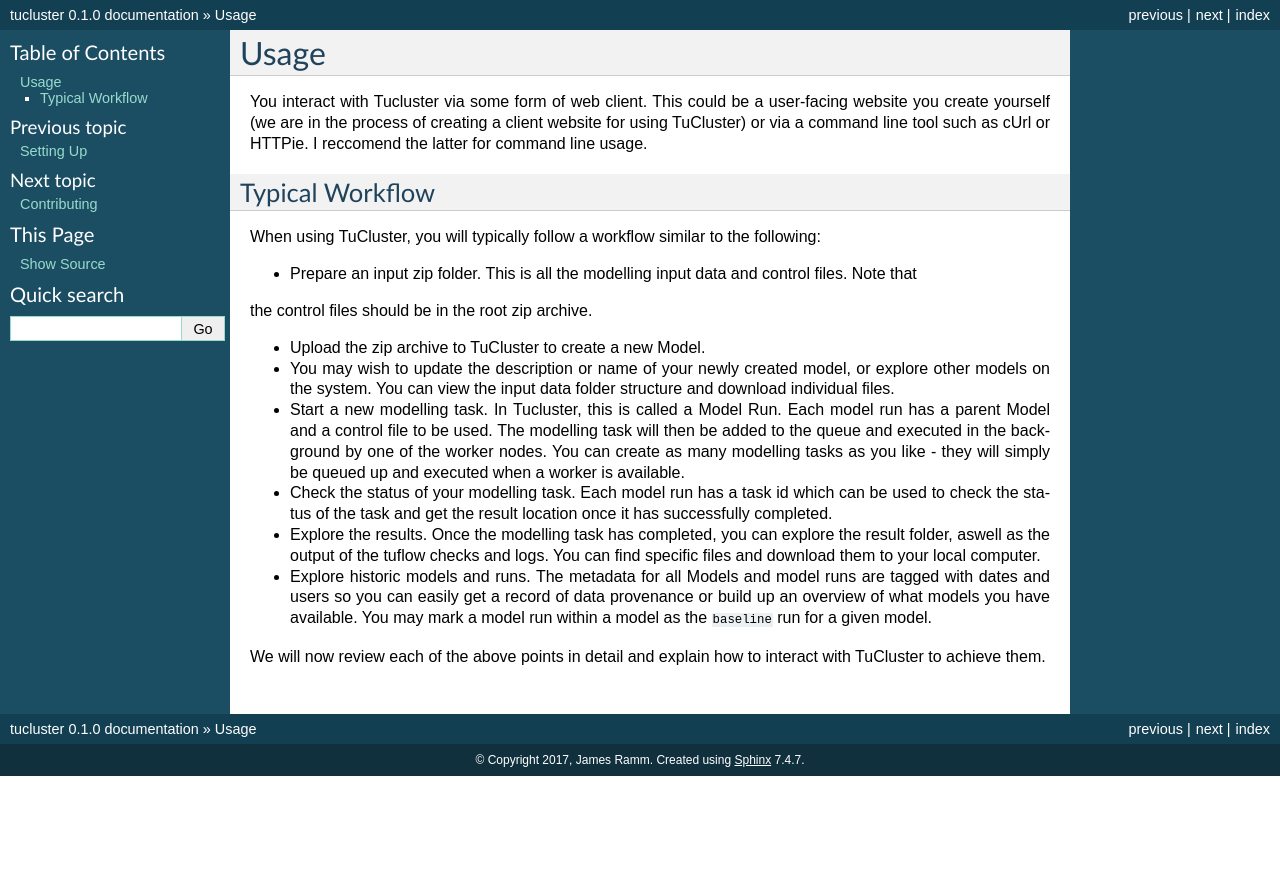
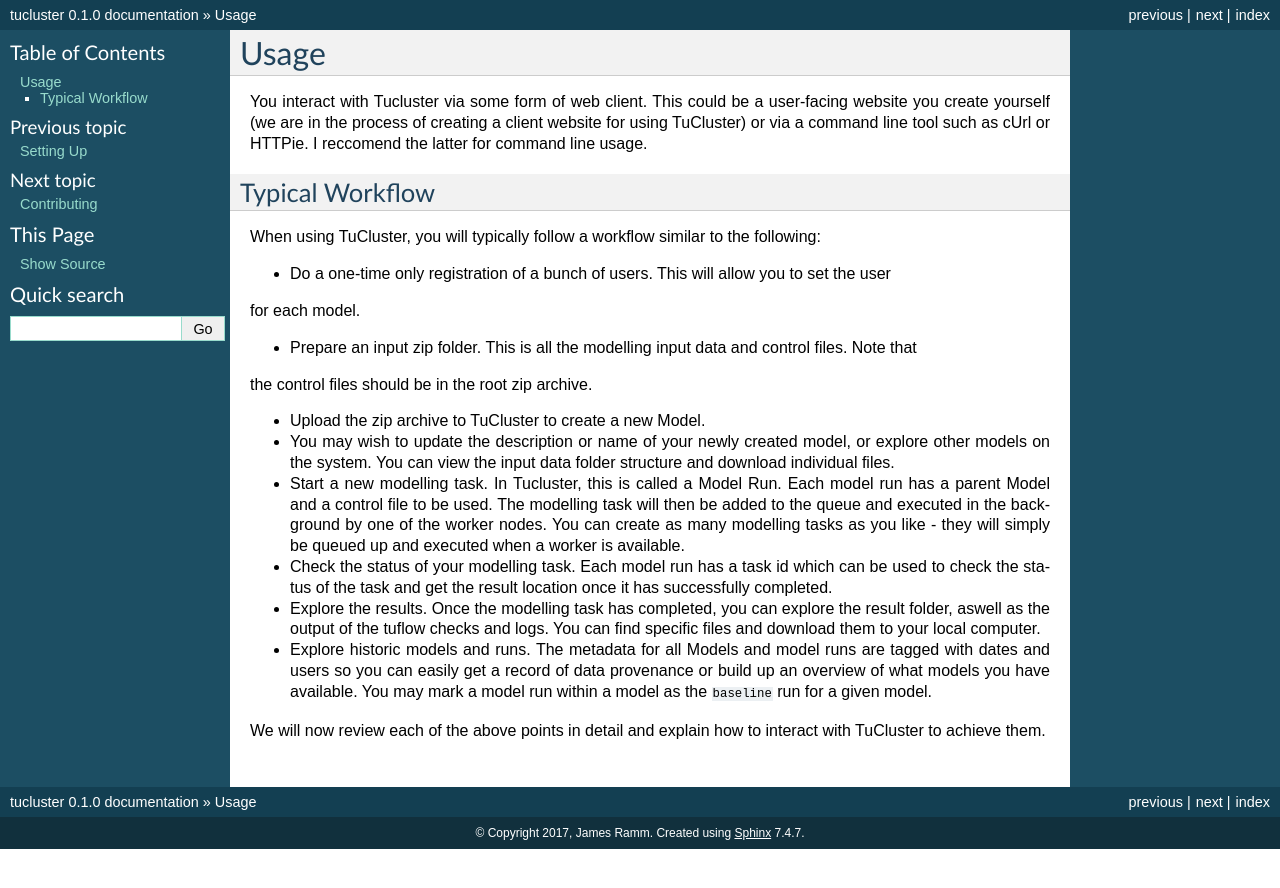
Before and after one commit to JamesRamm/tucluster, a Sphinx documentation site: the page built from docs/usage.rst, in a window 1280 px wide. Shown: the top 888 px of the page. Built offline with Sphinx 7.4.7, drawn with Linux system fonts in a browser that asks for light colours; pages that are not in the unit, such as notebooks, are missing from menus.

Commit message:
Basic documentation of users endpoint

```diff
--- a/README.rst
+++ b/README.rst
@@ -98,6 +98,9 @@
         retrieved from a successful task result (for output folders) or a model, which returns the
         input folder location as a fid.
 
+:``/users``:
+        - GET: Returns a list of all users that have been created. A user is represented by an email address.
+        - POST: Create a new user by submitting an email address.
 
 Licence
 --------
--- a/docs/usage.rst
+++ b/docs/usage.rst
@@ -10,6 +10,9 @@
 ----------------
 
 When using TuCluster, you will typically follow a workflow similar to the following:
+
+- Do a one-time only registration of a bunch of users. This will allow you to set the user
+for each model.
 
 - Prepare an input zip folder. This is all the modelling input data and control files. Note that
 the control files should be in the root zip archive.
```
